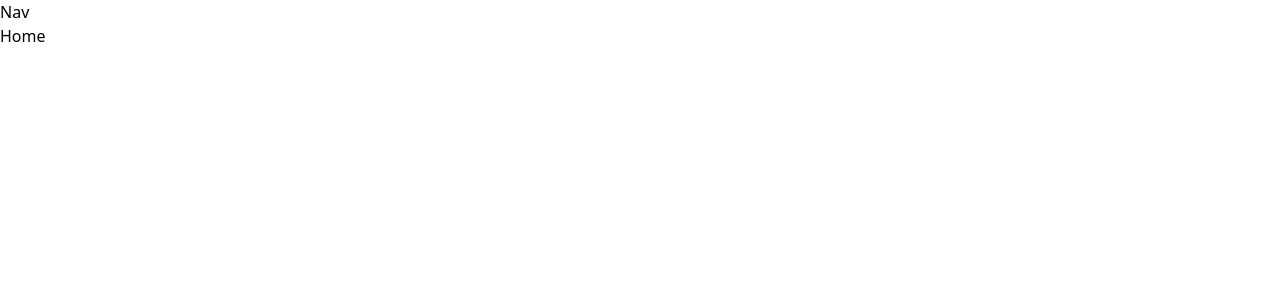
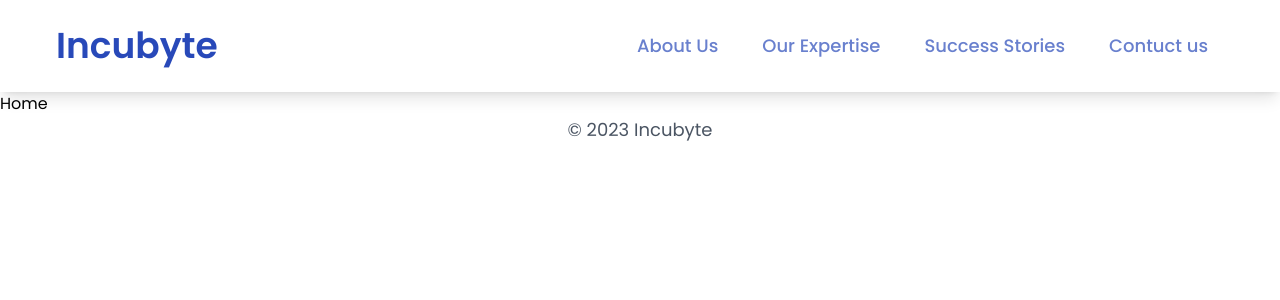
Before and after one commit to Rabby-khan-04/Webmobi, a React (Vite) app: page / in a window 1280 px wide. Shown: the top 300 px of the page. Built offline with nearby package versions, Linux system fonts and the light colour scheme.

Commit message:
Header Footer Added

```diff
--- a/index.html
+++ b/index.html
@@ -5,7 +5,14 @@
   <meta charset="UTF-8" />
   <link rel="icon" type="image/svg+xml" href="/" />
   <meta name="viewport" content="width=device-width, initial-scale=1.0" />
-  <title>Vite + React</title>
+
+  <!-- Google Font -->
+  <link rel="preconnect" href="https://fonts.googleapis.com">
+  <link rel="preconnect" href="https://fonts.gstatic.com" crossorigin>
+  <link
+    href="https://fonts.googleapis.com/css2?family=Poppins:ital,wght@0,100;0,200;0,300;0,400;0,500;0,600;0,700;0,800;0,900;1,100;1,200;1,300;1,400;1,500;1,600;1,700;1,800;1,900&display=swap"
+    rel="stylesheet">
+  <title>Incubyte</title>
 </head>
 
 <body>
--- a/src/components/shared/Footer/Footer.jsx
+++ b/src/components/shared/Footer/Footer.jsx
@@ -1,7 +1,15 @@
 import React from "react";
 
 const Footer = () => {
-  return <div></div>;
+  return (
+    <footer>
+      <div className="container">
+        <p className="text-center text-gray-600 text-lg">
+          &copy; 2023 Incubyte
+        </p>
+      </div>
+    </footer>
+  );
 };
 
 export default Footer;
--- /dev/null
+++ b/src/components/shared/Navbar/Navbar.css
@@ -0,0 +1,4 @@
+/* Nav Item CSS */
+.navItem li a {
+  @apply font-poppins text-lg font-medium text-lightBlue inline-block py-2 px-4;
+}
--- a/src/components/shared/Navbar/Navbar.jsx
+++ b/src/components/shared/Navbar/Navbar.jsx
@@ -1,7 +1,34 @@
 import React from "react";
+import { Link } from "react-router-dom";
+import "./Navbar.css";
 
 const Navbar = () => {
-  return <div>Nav</div>;
+  return (
+    <header className="py-6 shadow-lg">
+      {/* NavBar */}
+      <nav className="container flex items-center justify-between">
+        {/* Logo */}
+        <h1 className="text-4xl text-darkBlue font-poppins font-semibold">
+          Incubyte
+        </h1>
+        {/* Site Menu */}
+        <ul className="flex items-center gap-3 navItem">
+          <li>
+            <Link to="/">About Us</Link>
+          </li>
+          <li>
+            <Link to="/">Our Expertise</Link>
+          </li>
+          <li>
+            <Link to="/">Success Stories</Link>
+          </li>
+          <li>
+            <Link to="/">Contuct us</Link>
+          </li>
+        </ul>
+      </nav>
+    </header>
+  );
 };
 
 export default Navbar;
--- a/src/index.css
+++ b/src/index.css
@@ -2,6 +2,10 @@
 @tailwind components;
 @tailwind utilities;
 
+* {
+  @apply font-poppins;
+}
+
 .container {
   @apply max-w-[2520px] mx-auto xl:px-14 md:px-10 sm:px-2 px-4;
 }
--- a/tailwind.config.js
+++ b/tailwind.config.js
@@ -2,7 +2,18 @@
 export default {
   content: ["./index.html", "./src/**/*.{js,ts,jsx,tsx}"],
   theme: {
-    extend: {},
+    extend: {
+      colors: {
+        darkBlue: "#2849b9",
+        lightBlue: "#6980ce",
+        deepBlue: "#4066c4",
+        dabyBlue: "#a2d8f2",
+        dark: "#202b30",
+      },
+      fontFamily: {
+        poppins: ["Poppins", "sans-serif"],
+      },
+    },
   },
   plugins: [],
 };
```
